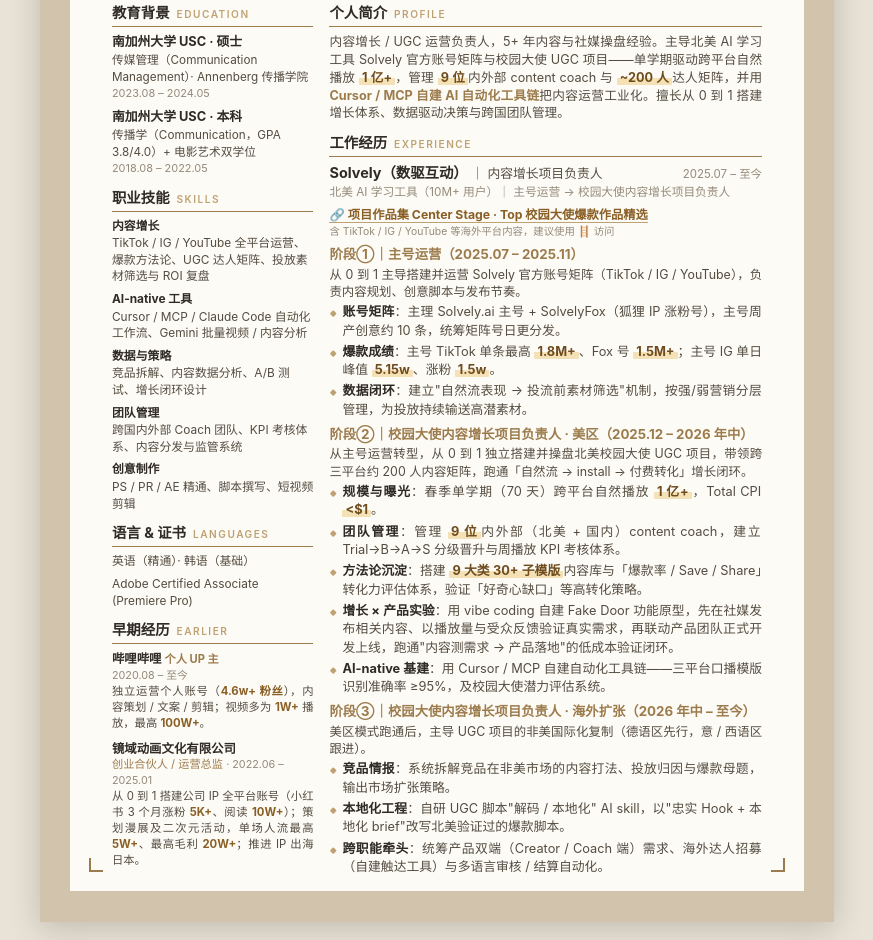
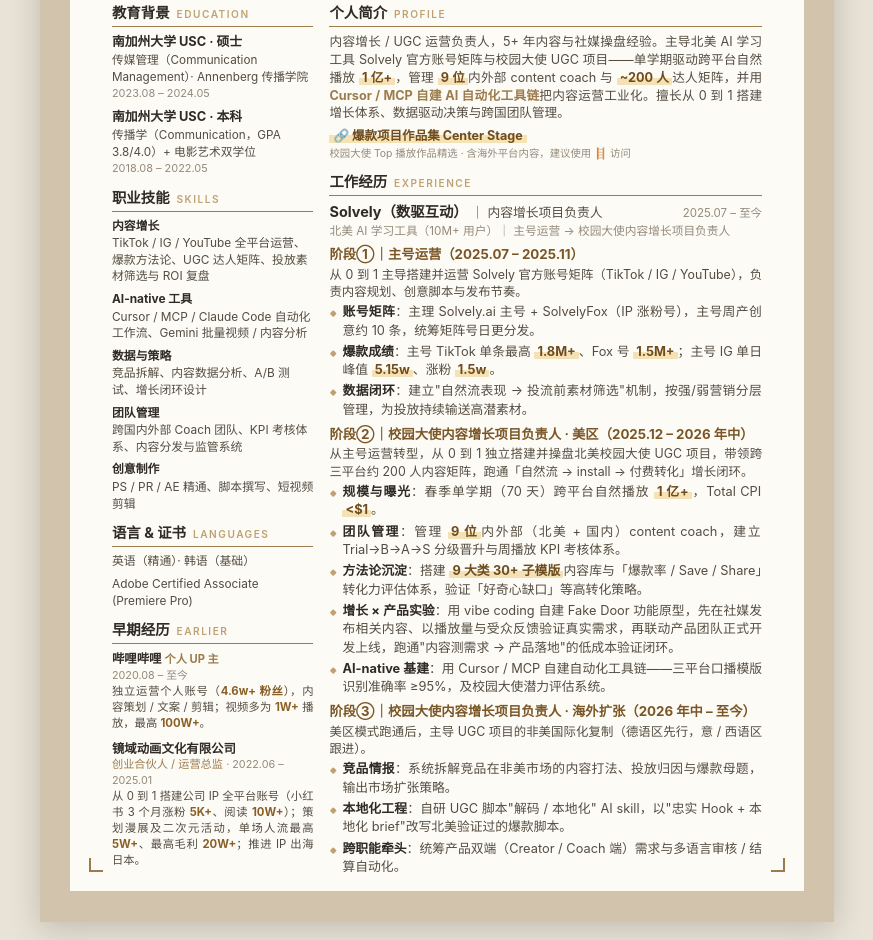
Before and after one commit to ciciwang026-hub/cici-R, a plain HTML site: page index.html in a window 1280 px wide. Shown: the part 219-1159 px from the top of the page, without its empty margins (203-1076 px from the left). Drawn offline with Linux system fonts and the light colour scheme.

Commit message:
Move Center Stage portfolio link into Profile (highlighted); darker phase titles; copy tweaks

```diff
--- a/index.html
+++ b/index.html
@@ -107,11 +107,11 @@
   .exp-head .dt{font-size:8.6pt;color:var(--muted);white-space:nowrap;}
   .exp-meta{font-size:8.8pt;color:var(--muted);margin-top:1px;}
   .portfolio{margin:5px 0 3px;}
-  .portfolio a{font-size:9.2pt;color:#8a5f26;font-weight:700;text-decoration:none;border-bottom:1px solid var(--gold-soft);}
+  .portfolio a{font-size:9.4pt;color:#6f4c1e;font-weight:700;text-decoration:none;background:linear-gradient(transparent 45%, #f6e3b3 45%);padding:0 4px;border-radius:1px;}
   .portfolio .pnote{font-size:7.8pt;color:var(--muted);margin-top:2px;}
 
   .phase{margin-top:5px;}
-  .phase-t{font-size:10pt;font-weight:700;color:var(--gold);}
+  .phase-t{font-size:10pt;font-weight:700;color:#7a5626;}
   .phase-d{font-size:9.3pt;color:var(--sub);margin:2px 0 3px;text-align:justify;}
   ul{list-style:none;}
   li{position:relative;padding-left:13px;margin-bottom:2.5px;font-size:9.6pt;line-height:1.45;color:var(--sub);text-align:justify;}
@@ -202,6 +202,10 @@
         <section>
           <h2>个人简介 <span class="en">Profile</span></h2>
           <p class="summary">内容增长 / UGC 运营负责人，5+ 年内容与社媒操盘经验。主导北美 AI 学习工具 Solvely 官方账号矩阵与校园大使 UGC 项目——单学期驱动跨平台自然播放 <span class="stat">1 亿+</span>，管理 <span class="stat">9 位</span>内外部 content coach 与 <span class="stat">~200 人</span>达人矩阵，并用 <b>Cursor / MCP 自建 AI 自动化工具链</b>把内容运营工业化。擅长从 0 到 1 搭建增长体系、数据驱动决策与跨国团队管理。</p>
+          <div class="portfolio">
+            <a href="https://ciciwang026-hub.github.io/center-stage/">🔗 爆款项目作品集 Center Stage</a>
+            <div class="pnote">校园大使 Top 播放作品精选 · 含海外平台内容，建议使用 🪜 访问</div>
+          </div>
         </section>
 
         <section>
@@ -213,16 +217,12 @@
               <div class="dt">2025.07 – 至今</div>
             </div>
             <div class="exp-meta">北美 AI 学习工具（10M+ 用户）｜ 主号运营 → 校园大使内容增长项目负责人</div>
-            <div class="portfolio">
-              <a href="https://ciciwang026-hub.github.io/center-stage/">🔗 项目作品集 Center Stage · Top 校园大使爆款作品精选</a>
-              <div class="pnote">含 TikTok / IG / YouTube 等海外平台内容，建议使用 🪜 访问</div>
-            </div>
 
             <div class="phase">
               <div class="phase-t">阶段①｜主号运营（2025.07 – 2025.11）</div>
               <div class="phase-d">从 0 到 1 主导搭建并运营 Solvely 官方账号矩阵（TikTok / IG / YouTube），负责内容规划、创意脚本与发布节奏。</div>
               <ul>
-                <li><b>账号矩阵</b>：主理 Solvely.ai 主号 + SolvelyFox（狐狸 IP 涨粉号），主号周产创意约 10 条，统筹矩阵号日更分发。</li>
+                <li><b>账号矩阵</b>：主理 Solvely.ai 主号 + SolvelyFox（IP 涨粉号），主号周产创意约 10 条，统筹矩阵号日更分发。</li>
                 <li><b>爆款成绩</b>：主号 TikTok 单条最高 <span class="stat">1.8M+</span>、Fox 号 <span class="stat">1.5M+</span>；主号 IG 单日峰值 <span class="stat">5.15w</span>、涨粉 <span class="stat">1.5w</span>。</li>
                 <li><b>数据闭环</b>：建立"自然流表现 → 投流前素材筛选"机制，按强/弱营销分层管理，为投放持续输送高潜素材。</li>
               </ul>
@@ -246,7 +246,7 @@
               <ul>
                 <li><b>竞品情报</b>：系统拆解竞品在非美市场的内容打法、投放归因与爆款母题，输出市场扩张策略。</li>
                 <li><b>本地化工程</b>：自研 UGC 脚本"解码 / 本地化" AI skill，以"忠实 Hook + 本地化 brief"改写北美验证过的爆款脚本。</li>
-                <li><b>跨职能牵头</b>：统筹产品双端（Creator / Coach 端）需求、海外达人招募（自建触达工具）与多语言审核 / 结算自动化。</li>
+                <li><b>跨职能牵头</b>：统筹产品双端（Creator / Coach 端）需求与多语言审核 / 结算自动化。</li>
               </ul>
             </div>
           </div>
```
